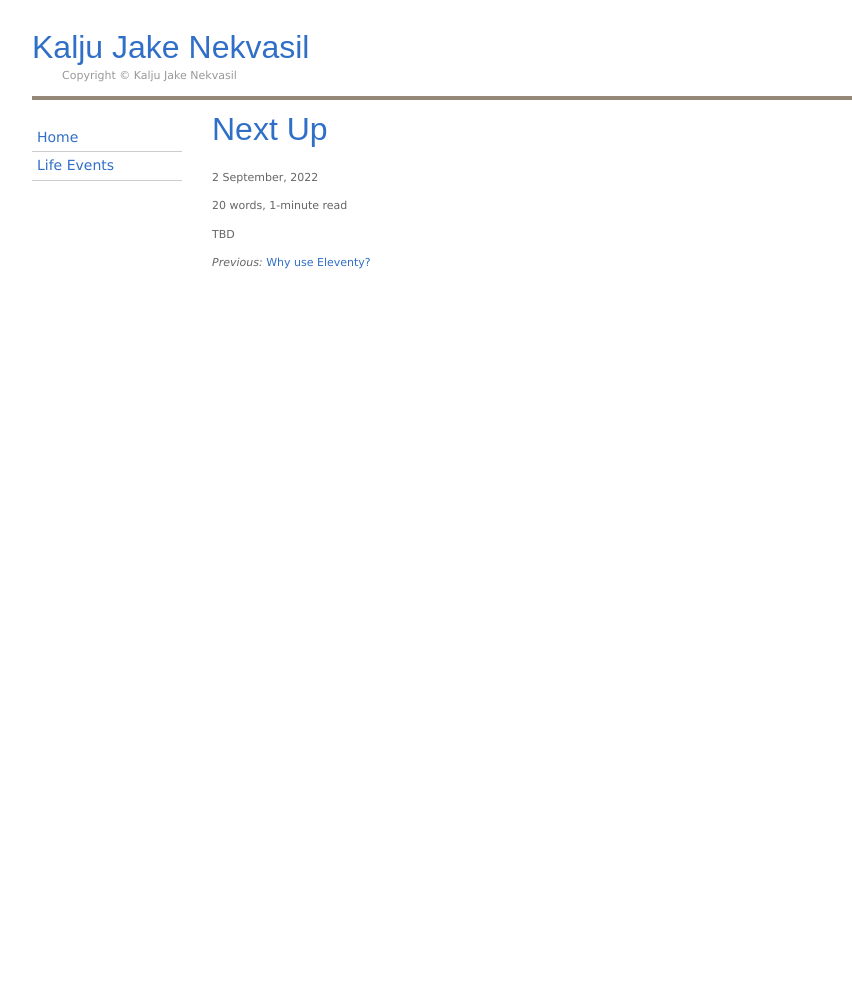
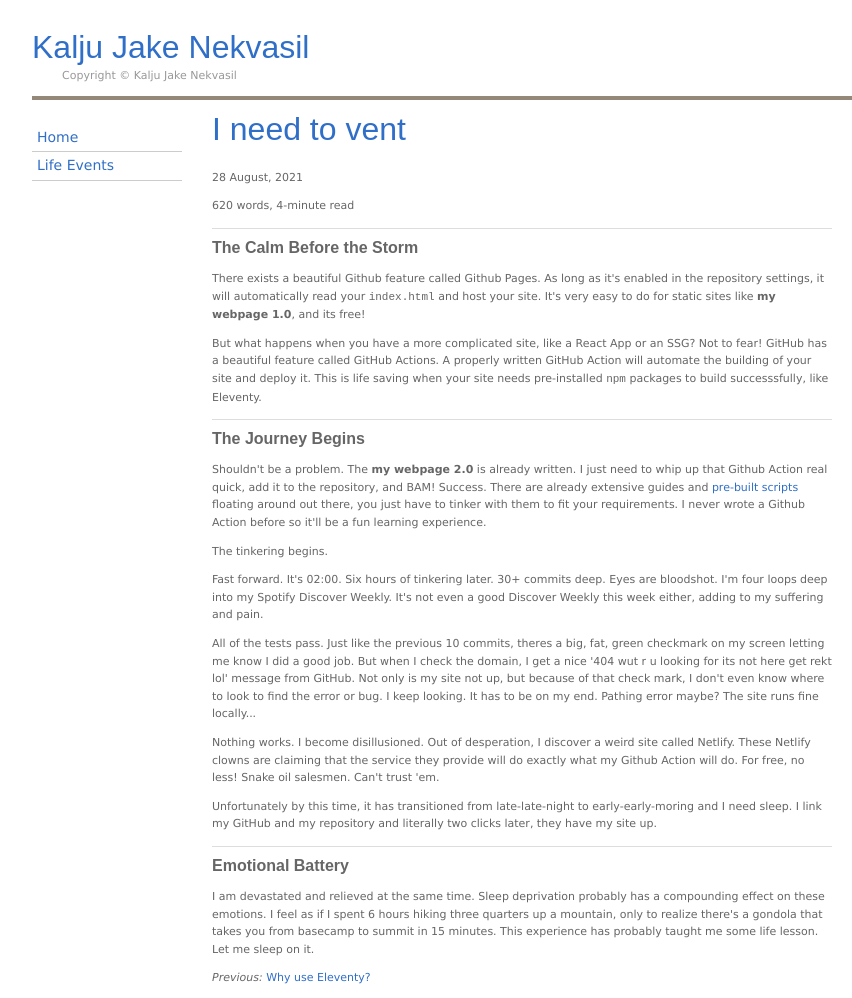
Before and after one commit to knekvasil/a-first-blog, an Eleventy site: page src/articles/article-02.md in a window 1280 px wide. Shown: the full height of the page, 108-960 px from the left. Before the commit the page ends 800 px from the top, so only its background shows below. Built offline with nearby package versions, Linux system fonts and the light colour scheme; Eleventy itself is replaced by a stand-in of ours; files that its build step writes are made by us from their sources; no server answers.

Commit message:
sanity check

```diff
--- a/src/articles/article-01.md
+++ b/src/articles/article-01.md
@@ -4,6 +4,7 @@ description: A quick overview on why this website was built using Eleventy.
 date: 2021-08-19
 tags:
   - Eleventy/11ty
+  - React
 ---
 
 ## Motivation
--- a/src/articles/article-02.md
+++ b/src/articles/article-02.md
@@ -1,10 +1,33 @@
 ---
-title: Next Up
-description: TBA
-date: 2022-09-02
+title: I need to vent
+description: Github Actions has cost me a good night's sleep and I am not happy.
+date: 2021-08-28
 tags:
-  - HTML
-  - JavaScript
+  - Eleventy/11ty
+  - Github Pages
+  - Netlify
 ---
 
-TBD
+## The Calm Before the Storm
+
+There exists a beautiful Github feature called Github Pages. As long as it's enabled in the repository settings, it will automatically read your `index.html` and host your site. It's very easy to do for static sites like <b>my webpage 1.0</b>, and its free!
+
+But what happens when you have a more complicated site, like a React App or an SSG? Not to fear! GitHub has a beautiful feature called GitHub Actions. A properly written GitHub Action will automate the building of your site and deploy it. This is life saving when your site needs pre-installed `npm` packages to build successsfully, like Eleventy.
+
+## The Journey Begins
+
+Shouldn't be a problem. The <b>my webpage 2.0</b> is already written. I just need to whip up that Github Action real quick, add it to the repository, and BAM! Success. There are already extensive guides and [pre-built scripts](https://github.com/peaceiris/actions-gh-pages) floating around out there, you just have to tinker with them to fit your requirements. I never wrote a Github Action before so it'll be a fun learning experience.
+
+The tinkering begins.
+
+Fast forward. It's 02:00. Six hours of tinkering later. 30+ commits deep. Eyes are bloodshot. I'm four loops deep into my Spotify Discover Weekly. It's not even a good Discover Weekly this week either, adding to my suffering and pain.
+
+All of the tests pass. Just like the previous 10 commits, theres a big, fat, green checkmark on my screen letting me know I did a good job. But when I check the domain, I get a nice '404 wut r u looking for its not here get rekt lol' message from GitHub. Not only is my site not up, but because of that check mark, I don't even know where to look to find the error or bug. I keep looking. It has to be on my end. Pathing error maybe? The site runs fine locally...
+
+Nothing works. I become disillusioned. Out of desperation, I discover a weird site called Netlify. These Netlify clowns are claiming that the service they provide will do exactly what my Github Action will do. For free, no less! Snake oil salesmen. Can't trust 'em.
+
+Unfortunately by this time, it has transitioned from late-late-night to early-early-moring and I need sleep. I link my GitHub and my repository and literally two clicks later, they have my site up.
+
+## Emotional Battery
+
+I am devastated and relieved at the same time. Sleep deprivation probably has a compounding effect on these emotions. I feel as if I spent 6 hours hiking three quarters up a mountain, only to realize there's a gondola that takes you from basecamp to summit in 15 minutes. This experience has probably taught me some life lesson. Let me sleep on it.
```
